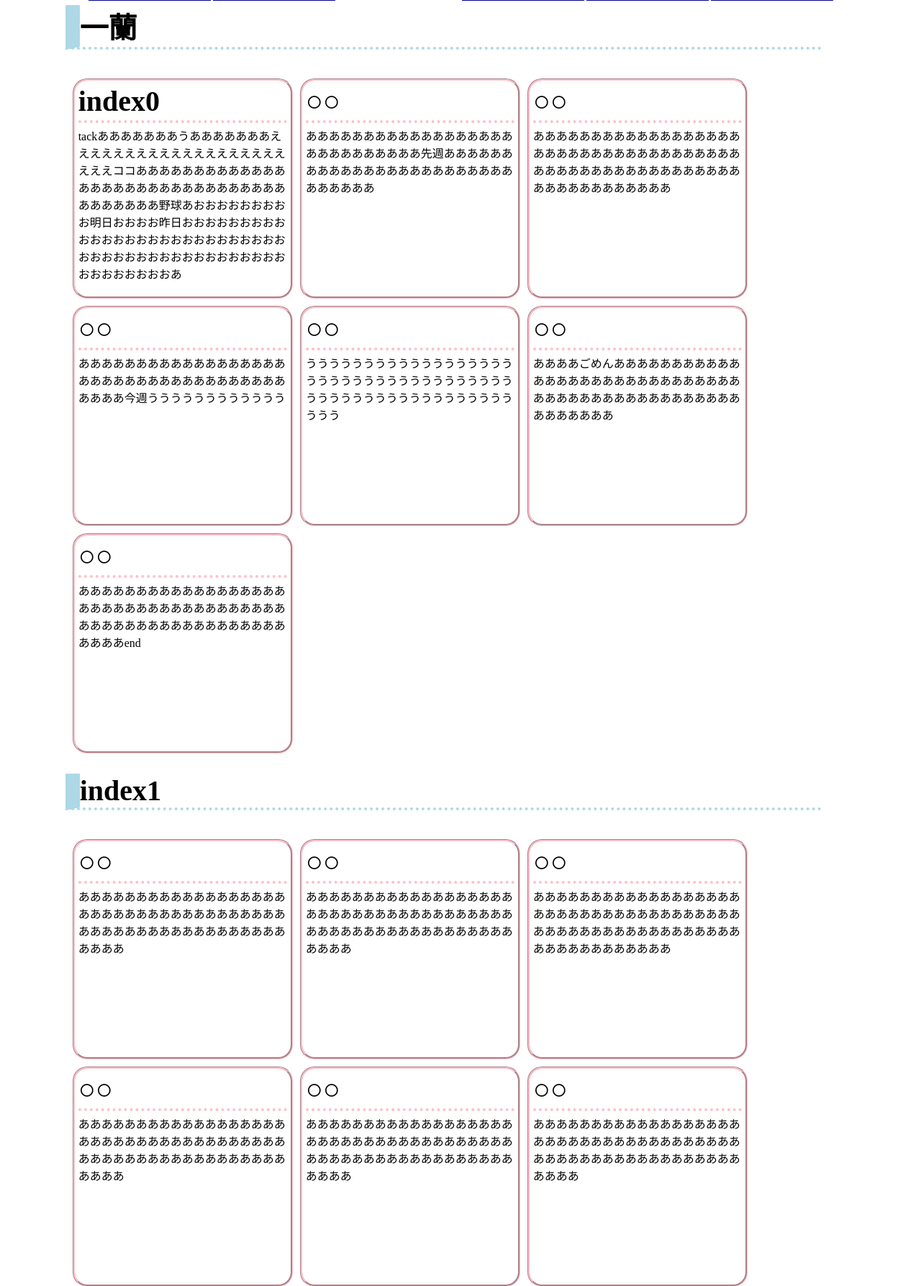
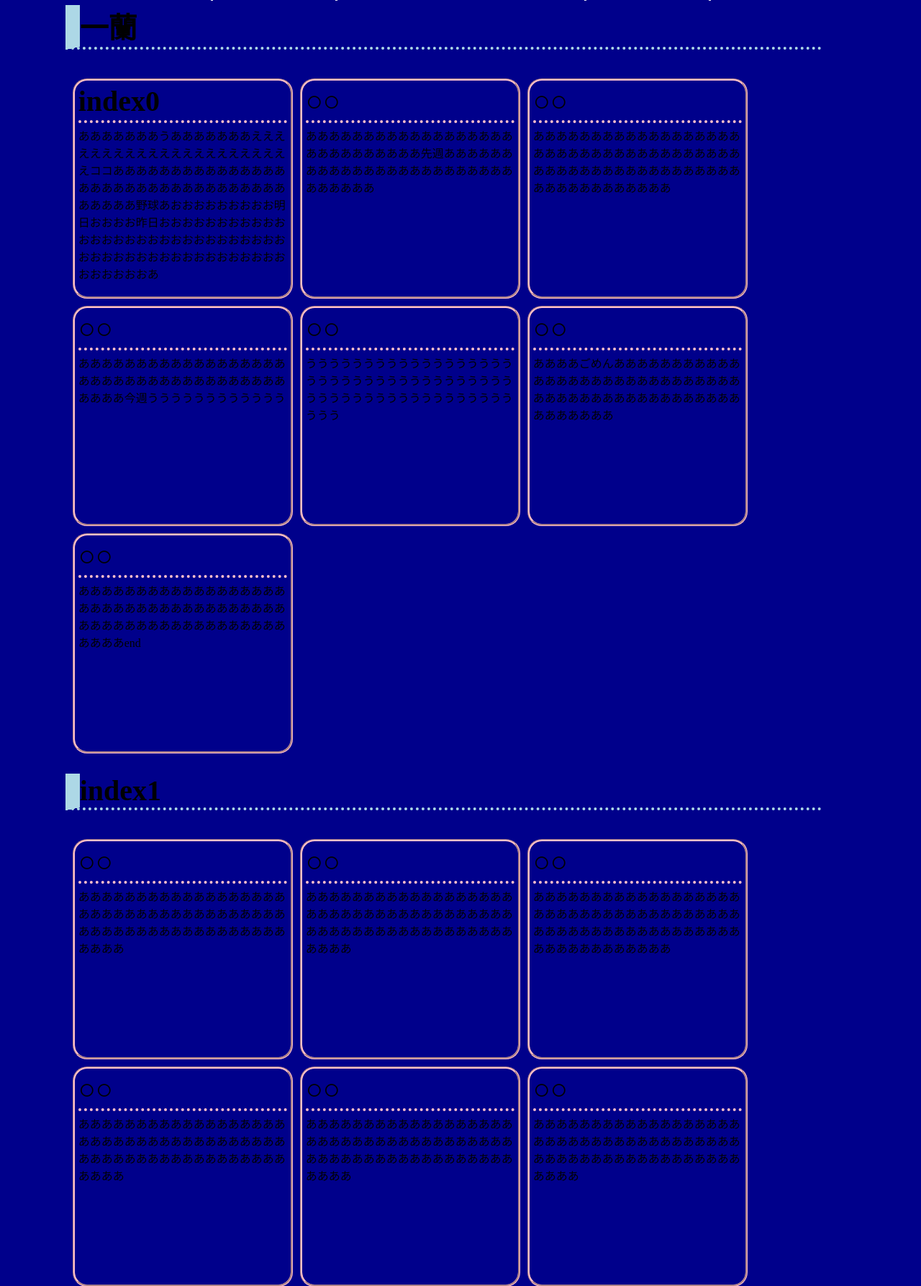
Before and after one commit to ramune64/web_rakusei_fes, a PHP site: page / in a window 1280 px wide. Shown: the part 158-1945 px from the top of the page at 72% size. Run offline with PHP 8.4, Linux system fonts and the light colour scheme; some libraries are stand-ins or nearby versions; some web fonts are replaced.

Commit message:
ああああ

```diff
--- a/index.php
+++ b/index.php
@@ -18,7 +18,7 @@
         <div class="all_view">
             <div class="view">
                 <h3>index0</h3>
-                <p>tackあああああああうあああああああええええええええええええええええええええええココああああああああああああああああああああああああああああああああああああああ野球あおおおおおおおおお明日おおおお昨日おおおおおおおおおおおおおおおおおおおおおおおおおおおおおおおおおおおおおおおおおおおおおおおおおおおおおあ</p>
+                <p>あああああああうあああああああええええええええええええええええええええええココああああああああああああああああああああああああああああああああああああああ野球あおおおおおおおおお明日おおおお昨日おおおおおおおおおおおおおおおおおおおおおおおおおおおおおおおおおおおおおおおおおおおおおおおおおおおおおあ</p>
             </div>
             <div class="view">
                 <h3>○○</h3>
--- a/stylesheet/style.css
+++ b/stylesheet/style.css
@@ -62,7 +62,7 @@ html {scroll-behavior: smooth;}
 body{
     /* background: linear-gradient(-45deg,#bc3435 10%,white); */
     /* background-attachment:fixed; */
-    background-color: white;
+    background-color: darkblue;
 }
 .red{
     color: red;
```
